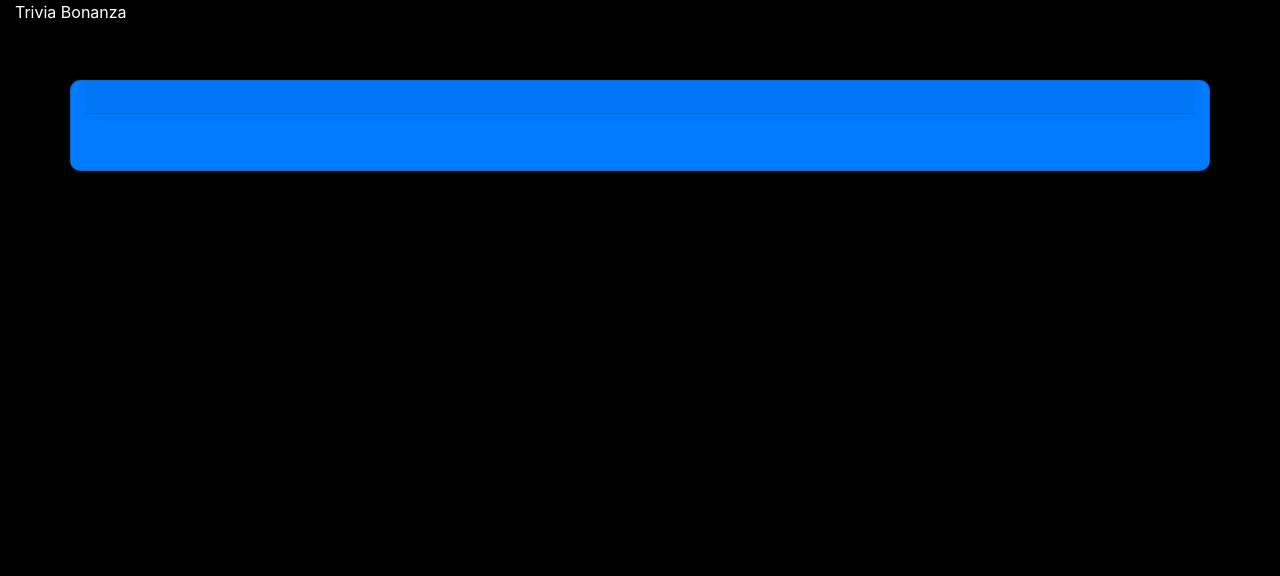
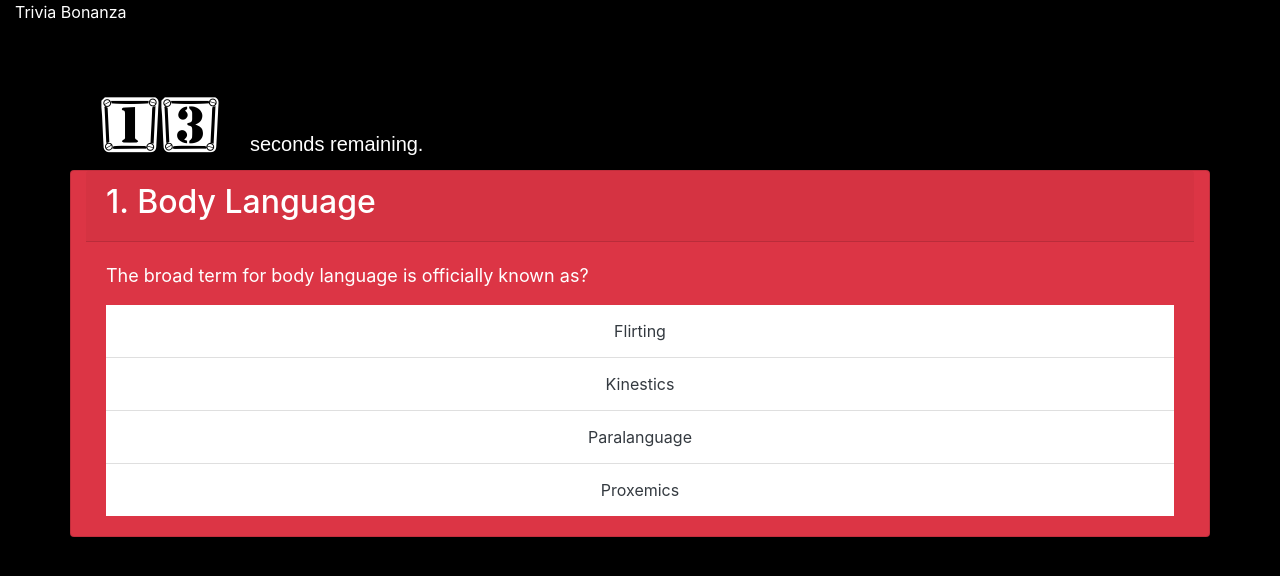
Before and after one commit to ryanccrawford/TriviaGame, a plain HTML site: page index.html in a window 1280 px wide. Drawn offline with nearby package versions, Linux system fonts and the light colour scheme.

Commit message:
answers uploaded

```diff
--- a/assets/javascript/app.js
+++ b/assets/javascript/app.js
@@ -27,12 +27,13 @@ var triviaQuestion = function () {
         title: '',
         question: '',
         answers: [],
-        answer: 0,
+        guessed: '',
+        answer:''
     };
 }
 
 
-var idCounter = 0, triviaQuestions = [], questions = '', timeCount = 0, timerIsOn = false, time = 0;
+var idCounter = 0, triviaQuestions = [], answers='', questions = '', timeCount = 0, timerIsOn = false, time = 0;
 
 $(document).ready(function () {
     $('#timmerDisplay').hide();
@@ -40,12 +41,25 @@ $(document).ready(function () {
     $('#gameTitle').load("https://ryanccrawford.github.io/TriviaGame/assets/data/questions.txt", 'load=true',
         function (data, status) {
 
+            if (status === 'success') {
+                $('#gameTitle').addClass('text-white');
+                $('#gameTitle').text('Trivia Bonanza').fadeIn(250);
+                processQuestions(data);
 
-            $('#gameTitle').addClass('text-white');
-            $('#gameTitle').text('Trivia Bonanza').fadeIn(250);
-            processQuestions(data);
-            setTimeout(startGame, 5000);
-
+                $('#answerHolder').load("https://ryanccrawford.github.io/TriviaGame/assets/data/answers.txt", 'load=true',
+                    function (answers, status) {
+                        if (status === 'success') {
+                            $('#answerHolder').empty();
+                            processAnswers(answers);
+                            setTimeout(startGame, 2000);
+                        } else {
+                            doLoadError();
+                        }
+                    }
+                );
+            } else {
+                doLoadError();
+            }
         }
     );
 
@@ -82,7 +96,7 @@ var game = function () {
                 $(button).attr('id', 'answer_' + i.toString());
                 var answerText = this.choices[i];
                 var icon = $('<img>');
-                $(icon).attr('src', 'https://assets/images/check.gif');
+                $(icon).attr('src', '../images/check.gif');
                 $(icon).css('width', '64px');
                 $(button).before(icon);
                 $(button).text(answerText);
@@ -129,7 +143,21 @@ var game = function () {
     };
 
 };
+function processAnswers(_answers) {
 
+    questions = _answers;
+    var re = /([ABCD]) | (T{ 1 })| (F{ 1 } \s{ 1 } \-{ 1}\s{ 1 } \S.+)/gm;
+    var matches = _answers.matchAll(re);
+    var flag = false;
+    var ref;
+    var ct = 0;
+    while (ref = matches.next()) {
+        if (!ref.value) {
+            break;
+        }
+        triviaQuestions[ct++].answer = ref[0];
+    }
+}
 function processQuestions(_questions) {
     questions = _questions;
     var re = /((.*\S*):+(.*\S*):+)((\[(.*)\]),(.*:+.*:+.*:+.*)|(\[(.*)\]))\n/gim;
@@ -190,10 +218,11 @@ function timeToString(t) {
 function tick() {
     if (running) {
 
-        if (--timeCount < 0) {
+        if (timeCount <= 0) {
             running = false;
             timesUP();
         } else {
+            timeCount--;
             updateTimmerDisplay();
         }
     }
@@ -231,7 +260,7 @@ function resetTimmer() {
     timeCount = parseInt(QUESTION_TIMMER);
 }
 function resetScreen() {
-   $('#area').fadeOut();
+   $('#area').hide();
    $('#question').text('');
    $('#multi-choice-answers').text('');
    $('#tf-answers').text('');
@@ -259,3 +288,7 @@ function showGameOutcome(){
     $('#messageOver').modal('show');
 
 }
+function doLoadError() {
+    //TODO: NETWORK ERROR MESSAGE HERE
+
+}
--- a/index.html
+++ b/index.html
@@ -43,7 +43,7 @@
               </div>
           </div>
           <div class="row">
-            <div id="area" class="card col bg-primary rounded">
+            <div id="area" class="card col rounded-lg" style="display: none;">
                 <div class="card-header">
                     <h2 id="qtitle"></h2>
                 </div>
@@ -62,6 +62,7 @@
               </div>
           </div>
       </div>
+      <div id="answerHolder" style="display:none;"></div>
     <script src="https://code.jquery.com/jquery-3.3.1.min.js" integrity="sha256-FgpCb/KJQlLNfOu91ta32o/NMZxltwRo8QtmkMRdAu8=" crossorigin="anonymous"></script><script src="https://cdnjs.cloudflare.com/ajax/libs/popper.js/1.14.7/umd/popper.min.js" integrity="sha384-UO2eT0CpHqdSJQ6hJty5KVphtPhzWj9WO1clHTMGa3JDZwrnQq4sF86dIHNDz0W1" crossorigin="anonymous"></script>
     <script src="https://stackpath.bootstrapcdn.com/bootstrap/4.3.1/js/bootstrap.min.js" integrity="sha384-JjSmVgyd0p3pXB1rRibZUAYoIIy6OrQ6VrjIEaFf/nJGzIxFDsf4x0xIM+B07jRM" crossorigin="anonymous"></script>
     <script src="assets/javascript/app.js"></script>
```
Also changed, not shown: assets/data/answers.txt, assets/data/questions.txt, assets/images/check.gif, assets/images/check2.gif (deleted).
